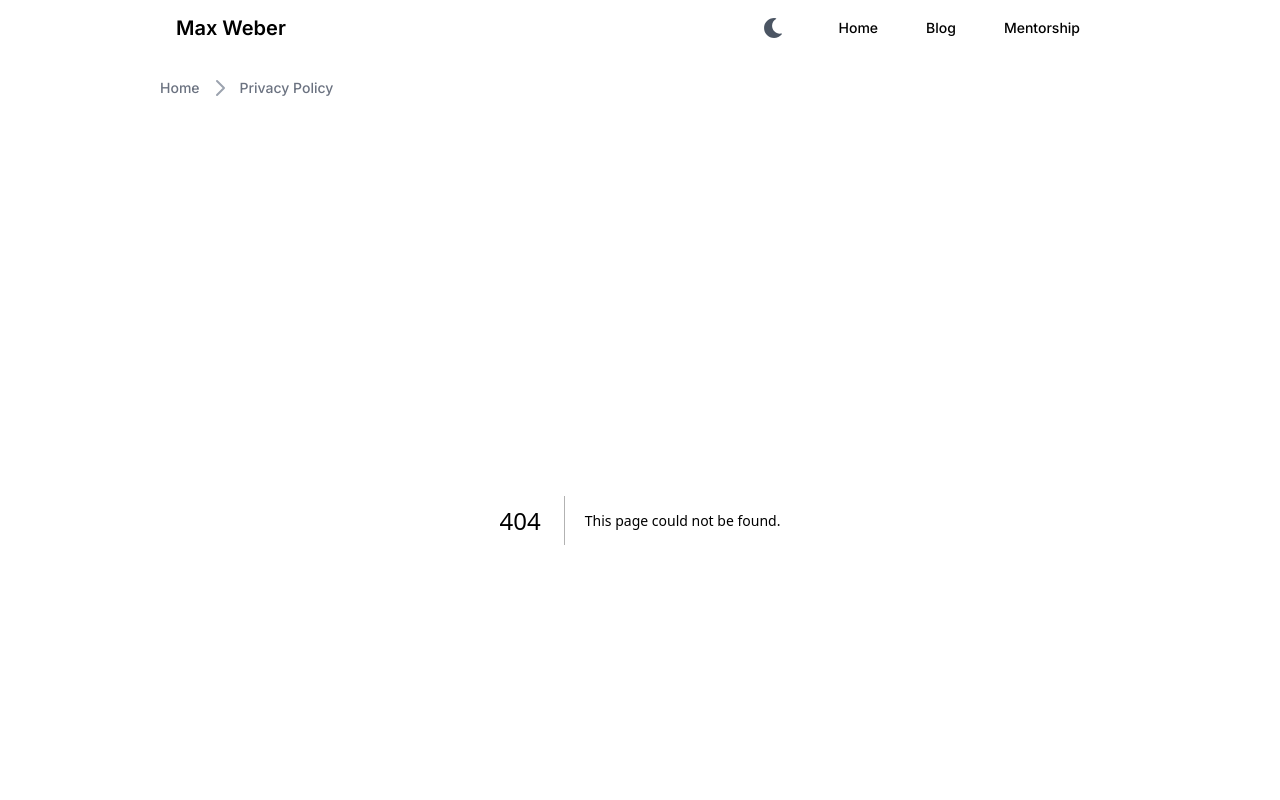
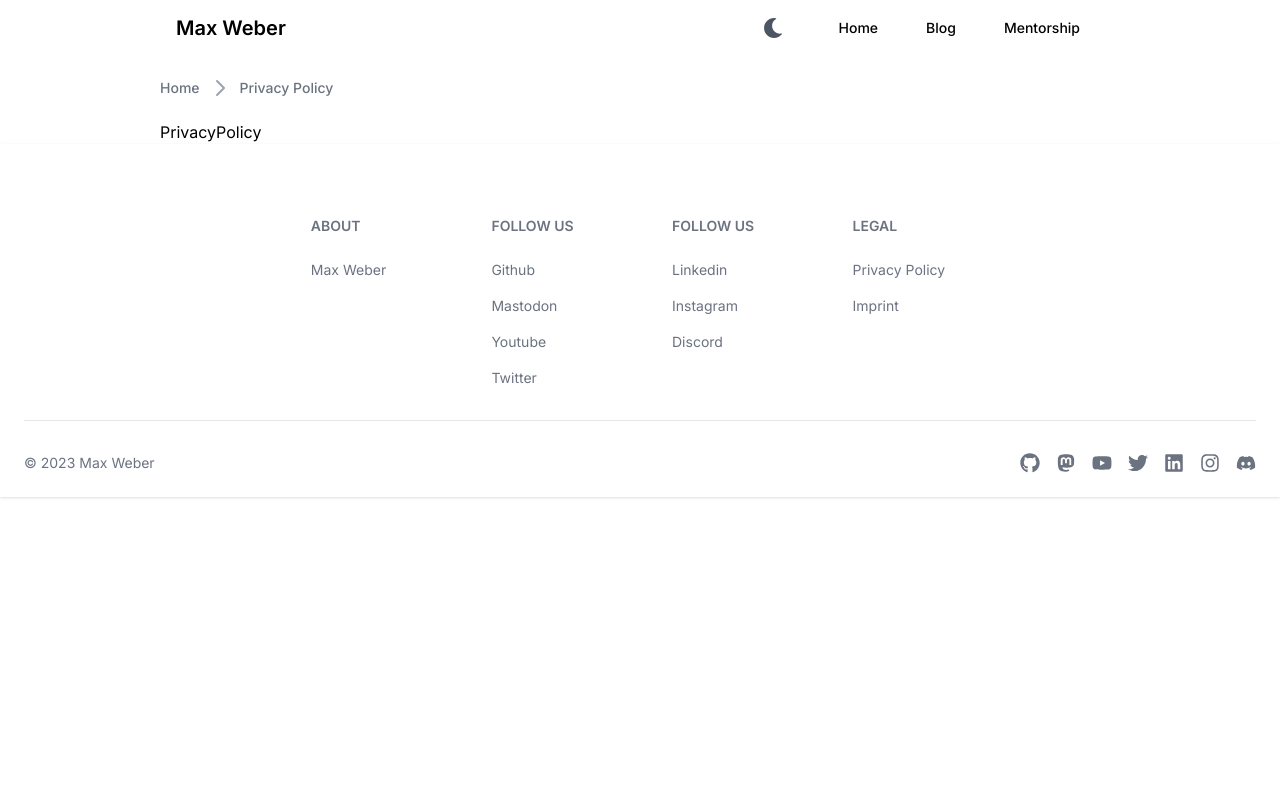
Before and after one commit to md-weber/website, a Next.js app: page /privacy-policy in a window 1280 px wide. Before the commit this address had no page. Shown: the top 800 px of the page. Built offline with nearby package versions, Linux system fonts and the light colour scheme.

Commit message:
Added Vercel into my application to manage web analytics

```diff
--- a/package.json
+++ b/package.json
@@ -12,6 +12,7 @@
     "@types/node": "20.2.3",
     "@types/react": "18.2.6",
     "@types/react-dom": "18.2.4",
+    "@vercel/analytics": "^1.0.1",
     "autoprefixer": "10.4.14",
     "contentful": "^10.2.1",
     "eslint": "8.41.0",
--- /dev/null
+++ b/src/app/imprint/page.tsx
@@ -0,0 +1,5 @@
+const Imprint = () => {
+    return <div>Imprint</div>;
+}
+
+export default Imprint;
--- a/src/app/layout.tsx
+++ b/src/app/layout.tsx
@@ -7,6 +7,7 @@ import NavBar from "@/components/nav-bar";
 import {Flowbite} from "flowbite-react";
 import DynamicBreadcrumb from "@/components/dynamic-breadcrumb";
 import FooterWithSocialMediaIcons from "@/components/footer";
+import {Analytics} from '@vercel/analytics/react';
 
 const inter = Inter({subsets: ['latin']})
 
@@ -27,8 +28,6 @@ export default function RootLayout({children,}: { children: React.ReactNode }) {
         <Flowbite>
             <html lang="en">
             <head>
-                <script defer data-domain="flutter-explained.dev" src="https://plausible.io/js/script.js"></script>
-
                 <title>Max Weber - Flutter Explained</title>
                 <meta name="author" content={"Max Weber"}/>
                 <meta name="description"
@@ -47,6 +46,8 @@ export default function RootLayout({children,}: { children: React.ReactNode }) {
                 </main>
                 <FooterWithSocialMediaIcons/>
             </div>
+            <Analytics/>
+
             </body>
             </html>
         </Flowbite>
--- /dev/null
+++ b/src/app/privacy-policy/page.tsx
@@ -0,0 +1,5 @@
+const PrivacyPolicy = () => {
+    return <div>PrivacyPolicy</div>;
+}
+
+export default PrivacyPolicy;
--- a/src/components/footer.tsx
+++ b/src/components/footer.tsx
@@ -48,8 +48,8 @@ export default function FooterWithSocialMediaIcons() {
                                 <Footer.Link href="/privacy-policy">
                                     Privacy Policy
                                 </Footer.Link>
-                                <Footer.Link href="/impressum">
-                                    Impressum
+                                <Footer.Link href="/imprint">
+                                    Imprint
                                 </Footer.Link>
                             </Footer.LinkGroup>
                         </div>
```
Also changed, not shown: 1 other file (tests, documents, lock files or other folders).
